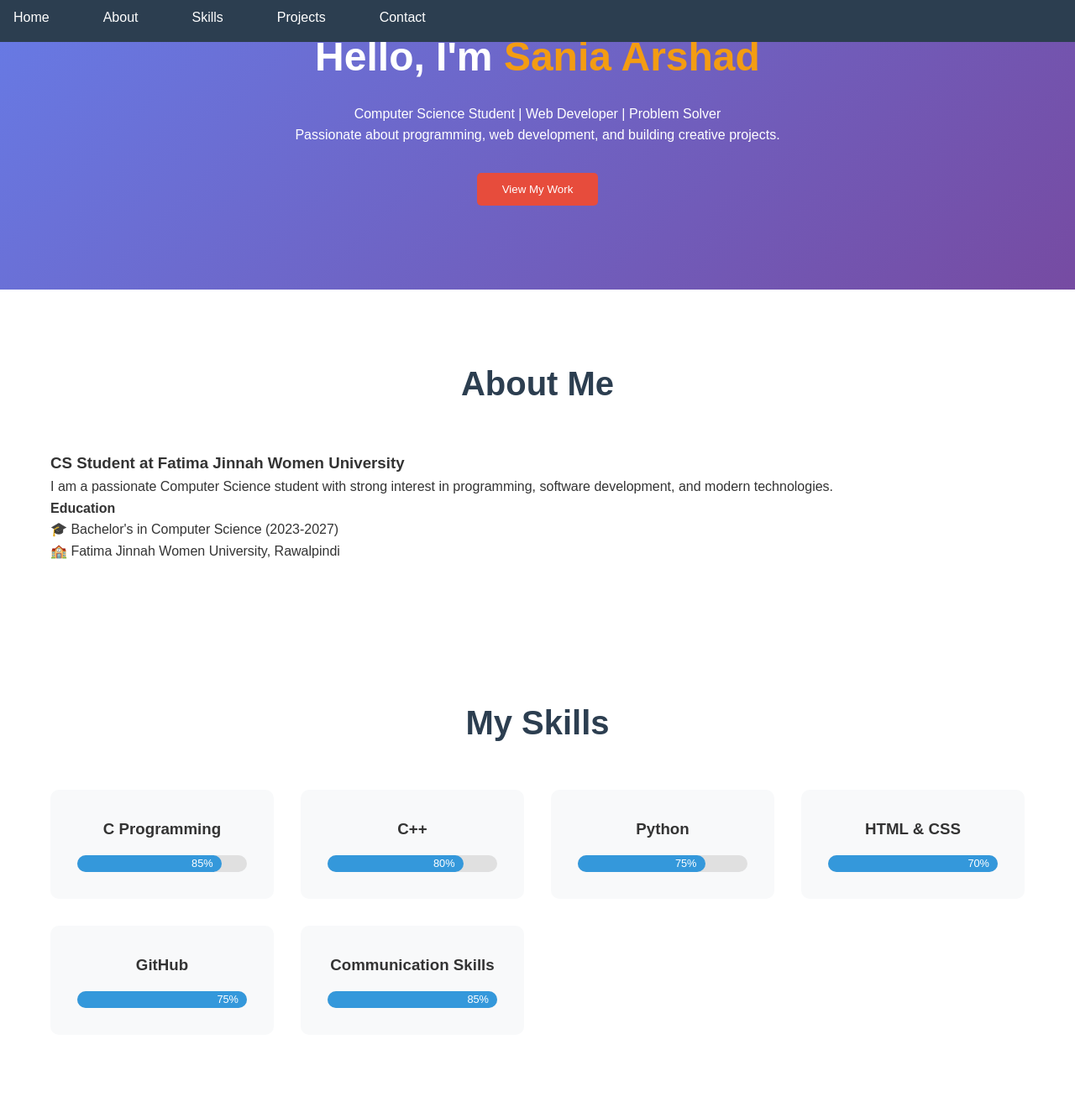
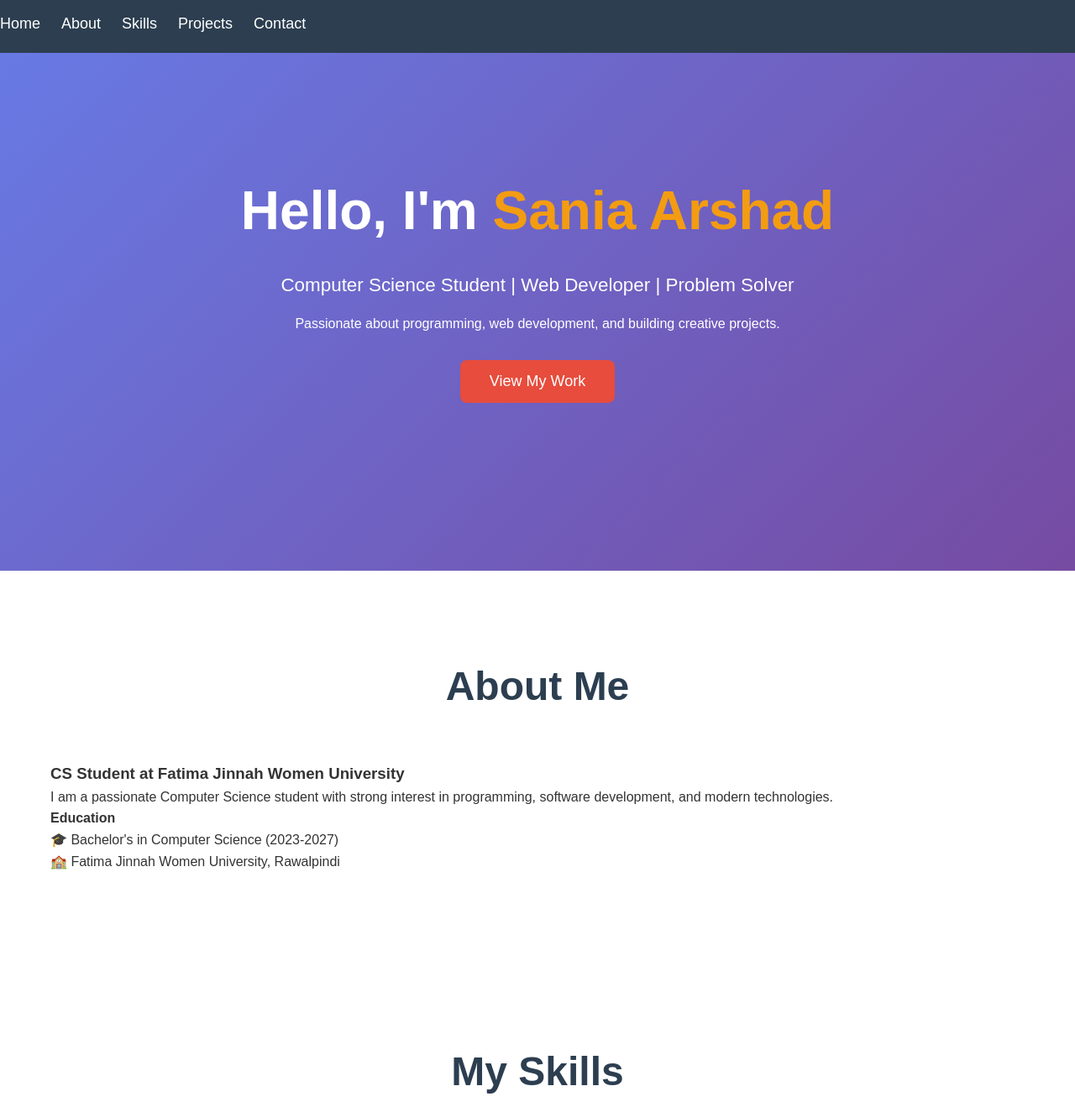
Before and after one commit to saniaarshad379/My-Portfolio, a plain HTML site: page index.html in a window 1280 px wide. Shown: the part 120-1439 px from the top of the page at 84% size. Drawn offline with Linux system fonts and the light colour scheme.

Commit message:
Update style.css

```diff
--- a/style.css
+++ b/style.css
@@ -5,22 +5,26 @@
 }
 
 body {
-    font-family: 'Arial', sans-serif;
+    font-family: Arial, sans-serif;
     line-height: 1.6;
     color: #333;
     background-color: #ffffff;
 }
 
+/* Container */
+
 .container {
     max-width: 1200px;
-    margin: 0 auto;
+    margin: auto;
     padding: 0 20px;
 }
+
+/* Navbar */
 
 .navbar {
     background: #2c3e50;
     color: white;
-    padding: 1rem 0;
+    padding: 20px 0;
     position: fixed;
     width: 100%;
     top: 0;
@@ -35,109 +39,241 @@
 
 .logo h2 {
     color: #3498db;
+    font-size: 2.5rem;
+    text-align: center;
 }
 
 .nav-links {
     display: flex;
     list-style: none;
-    gap: 2rem;
+    gap: 25px;
 }
 
 .nav-links a {
     color: white;
     text-decoration: none;
-    padding: 0.5rem 1rem;
-    border-radius: 5px;
-    transition: all 0.3s ease;
+    font-size: 18px;
+    transition: 0.3s;
 }
 
 .nav-links a:hover {
-    background: #3498db;
+    color: #3498db;
 }
 
+/* Hero Section */
+
 .hero {
+    height: 100vh;
+
     background: linear-gradient(135deg, #667eea 0%, #764ba2 100%);
+
     color: white;
-    padding: 150px 0 100px;
+
+    display: flex;
+
+    justify-content: center;
+
+    align-items: center;
+
     text-align: center;
+
+    padding-top: 80px;
+}
+
+.hero-content {
+    margin-top: 40px;
 }
 
 .hero-content h1 {
-    font-size: 3rem;
-    margin-bottom: 1rem;
+    font-size: 4rem;
+    margin-bottom: 20px;
 }
 
 .highlight {
     color: #f39c12;
 }
 
+.hero-text {
+    font-size: 1.4rem;
+    margin-bottom: 15px;
+}
+
 .cta-button {
     background: #e74c3c;
     color: white;
-    padding: 12px 30px;
+    padding: 15px 35px;
     border: none;
-    border-radius: 5px;
+    border-radius: 8px;
     cursor: pointer;
-    margin-top: 2rem;
+    margin-top: 30px;
+    font-size: 18px;
+    transition: 0.3s;
 }
 
-.about, .skills, .projects, .contact {
-    padding: 80px 0;
+.cta-button:hover {
+    background: #c0392b;
+}
+
+/* Sections */
+
+.about,
+.skills,
+.projects,
+.contact {
+    padding: 100px 0;
 }
 
 h2 {
     text-align: center;
-    font-size: 2.5rem;
-    margin-bottom: 3rem;
+    font-size: 3rem;
+    margin-bottom: 50px;
     color: #2c3e50;
 }
 
-.skills-grid, .projects-grid, .contact-info {
+/* Skills */
+
+.skills-grid,
+.projects-grid,
+.contact-info {
     display: grid;
+
     grid-template-columns: repeat(auto-fit, minmax(250px, 1fr));
-    gap: 2rem;
+
+    gap: 30px;
 }
 
-.skill-item, .project-card, .contact-item {
+.skill-item,
+.project-card,
+.contact-item {
     background: #f8f9fa;
-    padding: 2rem;
-    border-radius: 10px;
+
+    padding: 30px;
+
+    border-radius: 15px;
+
     text-align: center;
+
+    transition: 0.3s;
 }
 
+.skill-item:hover,
+.project-card:hover,
+.contact-item:hover {
+    transform: translateY(-10px);
+
+    box-shadow: 0 10px 20px rgba(0,0,0,0.1);
+}
+
+/* Skill Bars */
+
 .skill-bar {
-    background: #e0e0e0;
+    background: #ddd;
+
     border-radius: 20px;
+
     height: 20px;
-    margin-top: 1rem;
+
+    margin-top: 15px;
 }
 
 .skill-level {
     background: #3498db;
+
     height: 100%;
+
     border-radius: 20px;
+
     color: white;
+
     text-align: right;
+
     padding-right: 10px;
-    font-size: 0.8rem;
+
+    font-size: 12px;
+
     line-height: 20px;
 }
 
-.c-language { width: 85%; }
-.cpp { width: 80%; }
-.python { width: 75%; }
+.c-language {
+    width: 85%;
+}
+
+.cpp {
+    width: 80%;
+}
+
+.python {
+    width: 75%;
+}
+
+.htmlcss {
+    width: 70%;
+}
+
+.github {
+    width: 75%;
+}
+
+.communication {
+    width: 85%;
+}
+
+/* Project Tags */
 
 .tech {
     background: #3498db;
+
     color: white;
-    padding: 5px 15px;
+
+    padding: 6px 15px;
+
     border-radius: 20px;
-    font-size: 0.9rem;
+
+    font-size: 14px;
 }
+
+/* Project Links */
+
+.project-card a {
+    text-decoration: none;
+
+    color: #3498db;
+
+    font-weight: bold;
+}
+
+.project-card a:hover {
+    color: #2c3e50;
+}
+
+/* Footer */
 
 footer {
     background: #2c3e50;
+
     color: white;
+
     text-align: center;
-    padding: 2rem 0;
+
+    padding: 30px 0;
+
+    margin-top: 50px;
 }
+
+/* Responsive */
+
+@media (max-width: 768px) {
+
+    .nav-links {
+        flex-direction: column;
+        gap: 10px;
+    }
+
+    .hero-content h1 {
+        font-size: 2.5rem;
+    }
+
+    h2 {
+        font-size: 2.2rem;
+    }
+}
```
